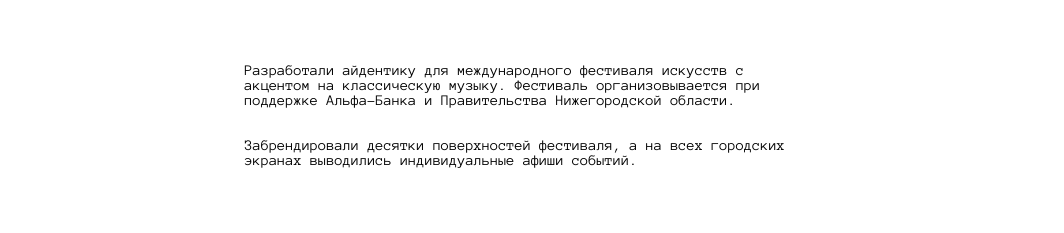
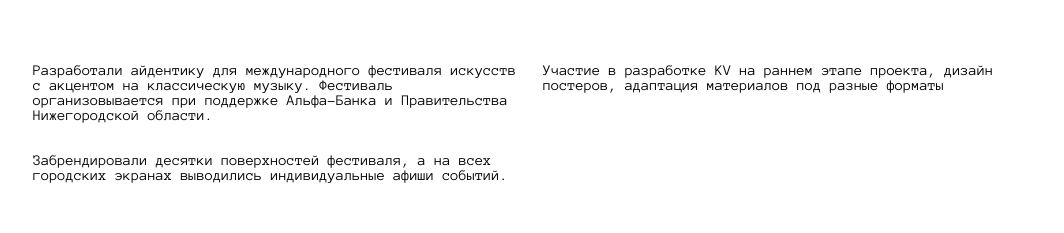
Before and after one commit to ttnsky-design/portfolio, a Next.js app: page /projects/alfa-human in a window 1280 px wide. Shown: the part 232-465 px from the top of the page, without its empty margins (107-1171 px from the left). Built offline with nearby package versions, Linux system fonts and the light colour scheme.

Commit message:
Add Alfa Human right-column description from the mockup
Co-Authored-By: Claude Opus 5.5 (1M context) <noreply@anthropic.com>

```diff
--- a/src/data/projects.ts
+++ b/src/data/projects.ts
@@ -169,6 +169,8 @@ export const PROJECTS: Project[] = [
       narrators: true,
       descriptionLeft:
         "Разработали айдентику для международного фестиваля искусств с акцентом на классическую музыку. Фестиваль организовывается при поддержке Альфа-Банка и Правительства Нижегородской области.\n\nЗабрендировали десятки поверхностей фестиваля, а на всех городских экранах выводились индивидуальные афиши событий.",
+      descriptionRight:
+        "Участие в разработке KV на раннем этапе проекта, дизайн постеров, адаптация материалов под разные форматы",
       sections: [
         { image: "/images/projects/alfa-human/kv-festivalya.png", width: 1160, height: 652, alt: "Ключевой визуал фестиваля" },
         { image: "/images/projects/alfa-human/afishi-sobytiy.png", width: 1158, height: 588, alt: "Афиши событий фестиваля" },
```
